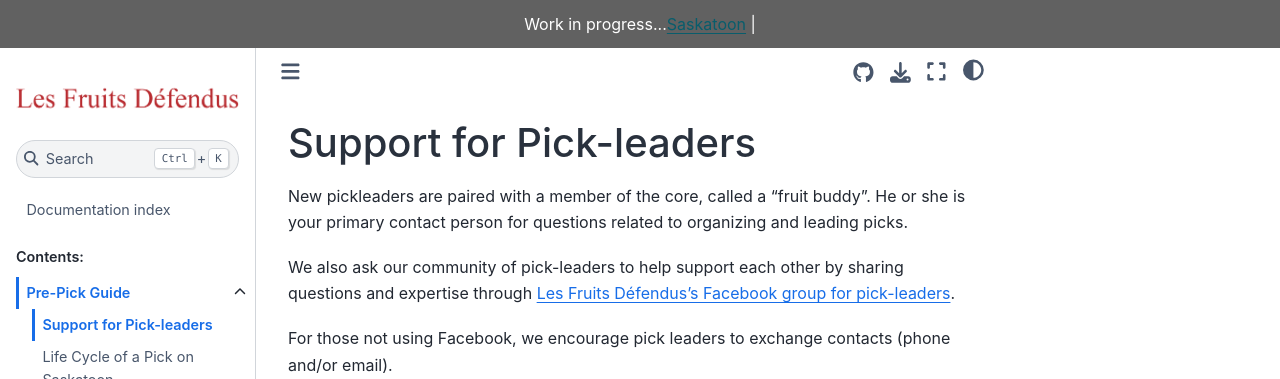
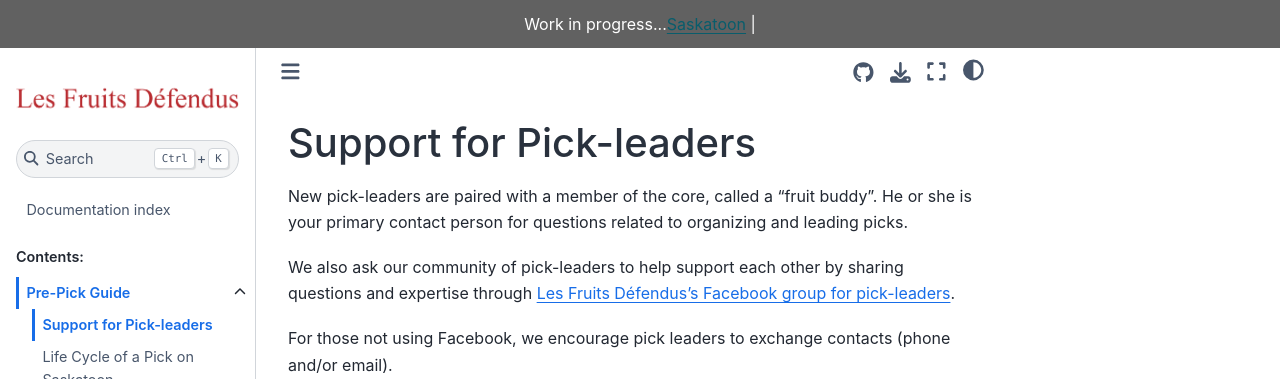
Before and after one commit to LesFruitsDefendus/guides, a Sphinx documentation site: the page built from docs/source/pre-pick-guide/support-for-pickleaders.md, in a window 1280 px wide and 900 px high. Shown: the top 379 px of the window. Built offline with Sphinx 7.4.7 and the Sphinx Book theme 1.1.4, drawn with Linux system fonts in a browser that asks for light colours.

Commit message:
fix spelling

```diff
--- a/docs/source/pre-pick-guide/support-for-pickleaders.md
+++ b/docs/source/pre-pick-guide/support-for-pickleaders.md
@@ -1,6 +1,6 @@
 # Support for Pick-leaders
 
-New pickleaders are paired with a member of the core, called a “fruit buddy”. He or she is your primary contact person for questions related to organizing and leading picks.
+New pick-leaders are paired with a member of the core, called a “fruit buddy”. He or she is your primary contact person for questions related to organizing and leading picks.
 
 We also ask our community of pick-leaders to help support each other by sharing questions and expertise through [Les Fruits Défendus’s Facebook group for pick-leaders](https://www.facebook.com/groups/1915569122052107/).
 
```
